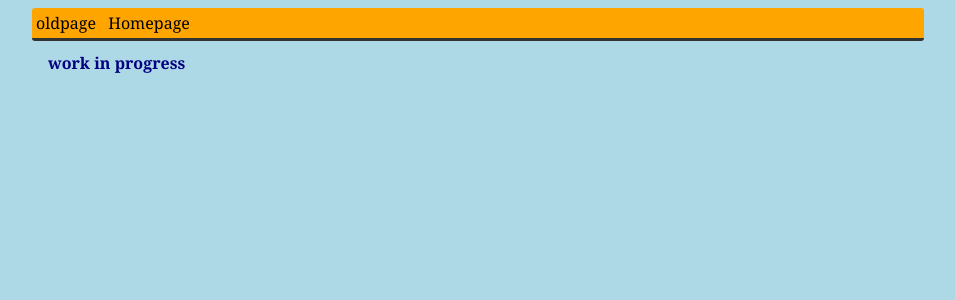
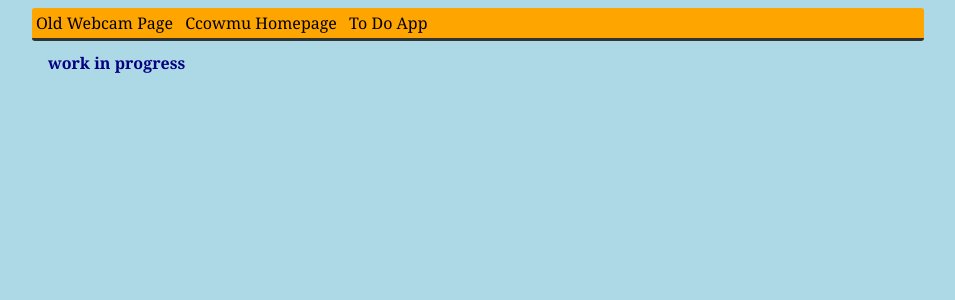
Before and after one commit to blakewrege/www, a PHP site: page / in a window 1280 px wide. Shown: the top 300 px of the page, without its empty margins (162-1117 px from the left). Run offline with PHP 8.4, Linux system fonts and the light colour scheme.

Commit message:
more css

```diff
--- a/index.php
+++ b/index.php
@@ -3,8 +3,9 @@
 </head>
 
 <div class="box" id="menu">
-	        	<span class="menu_item" id="menu_login_user"><a href="http://ccowmu.org/~gigglesbw4/oldindex.php">oldpage</a></span>
-	        	<span class="menu_item" id="menu_login_user"><a href="ccowmu/../.."> Homepage</a></span>
+	        	<span class="menu_item" id="menu_login_user"><a href="oldindex.php">Old Webcam Page</a></span>
+	        	<span class="menu_item" id="menu_login_user"><a href="ccowmu/../..">Ccowmu Homepage</a></span>
+	        	<span class="menu_item" id="menu_login_user"><a href="http://t4ls.duckdns.org:8080/todoapp/html/">To Do App</a></span>
 	        </div>
 
 <h1>work in progress</h1>
```
